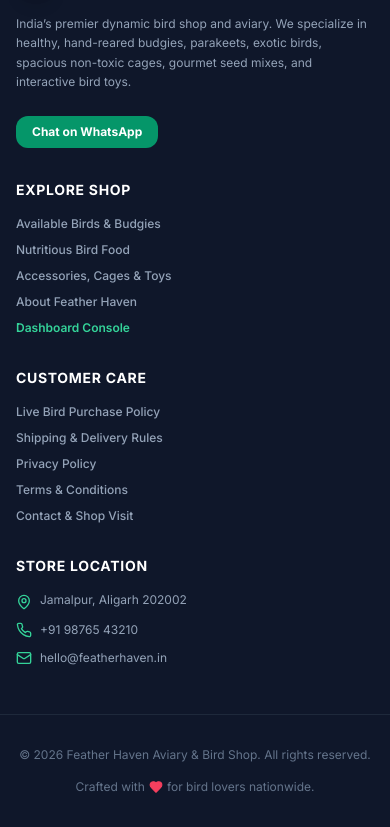
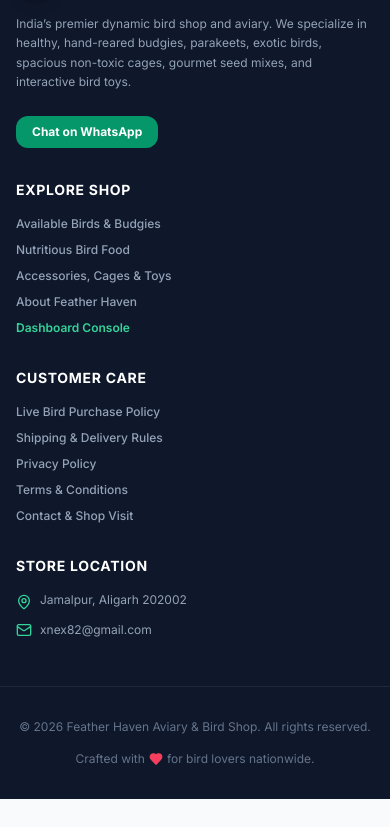
Before and after one commit to vlaze0/feather-haven, a Next.js app: page / in a window 390 px wide. Shown: the part 5334-6161 px from the top of the page. After the commit the page ends 6133 px from the top, so only its background shows below. Built offline with nearby package versions, Linux system fonts and the light colour scheme; no server answers; the database is empty.

Commit message:
fix: remove phone number and update email in footer

```diff
--- a/src/components/layout/Footer.tsx
+++ b/src/components/layout/Footer.tsx
@@ -2,7 +2,7 @@
 
 import React from 'react';
 import Link from 'next/link';
-import { Bird, Phone, Mail, MapPin, Heart, ShieldCheck, Truck, RefreshCw, MessageSquare } from 'lucide-react';
+import { Bird, Mail, MapPin, Heart, ShieldCheck, Truck, RefreshCw, MessageSquare } from 'lucide-react';
 import { generateWhatsAppLink } from '@/lib/utils';
 import { useAppMode } from '@/lib/use-app-mode';
 
@@ -163,12 +163,8 @@ export default function Footer() {
               <span>Jamalpur, Aligarh 202002</span>
             </li>
             <li className="flex items-center space-x-2">
-              <Phone className="w-4 h-4 text-emerald-400 shrink-0" />
-              <span>+91 98765 43210</span>
-            </li>
-            <li className="flex items-center space-x-2">
               <Mail className="w-4 h-4 text-emerald-400 shrink-0" />
-              <span>hello@featherhaven.in</span>
+              <span>xnex82@gmail.com</span>
             </li>
           </ul>
         </div>
```
